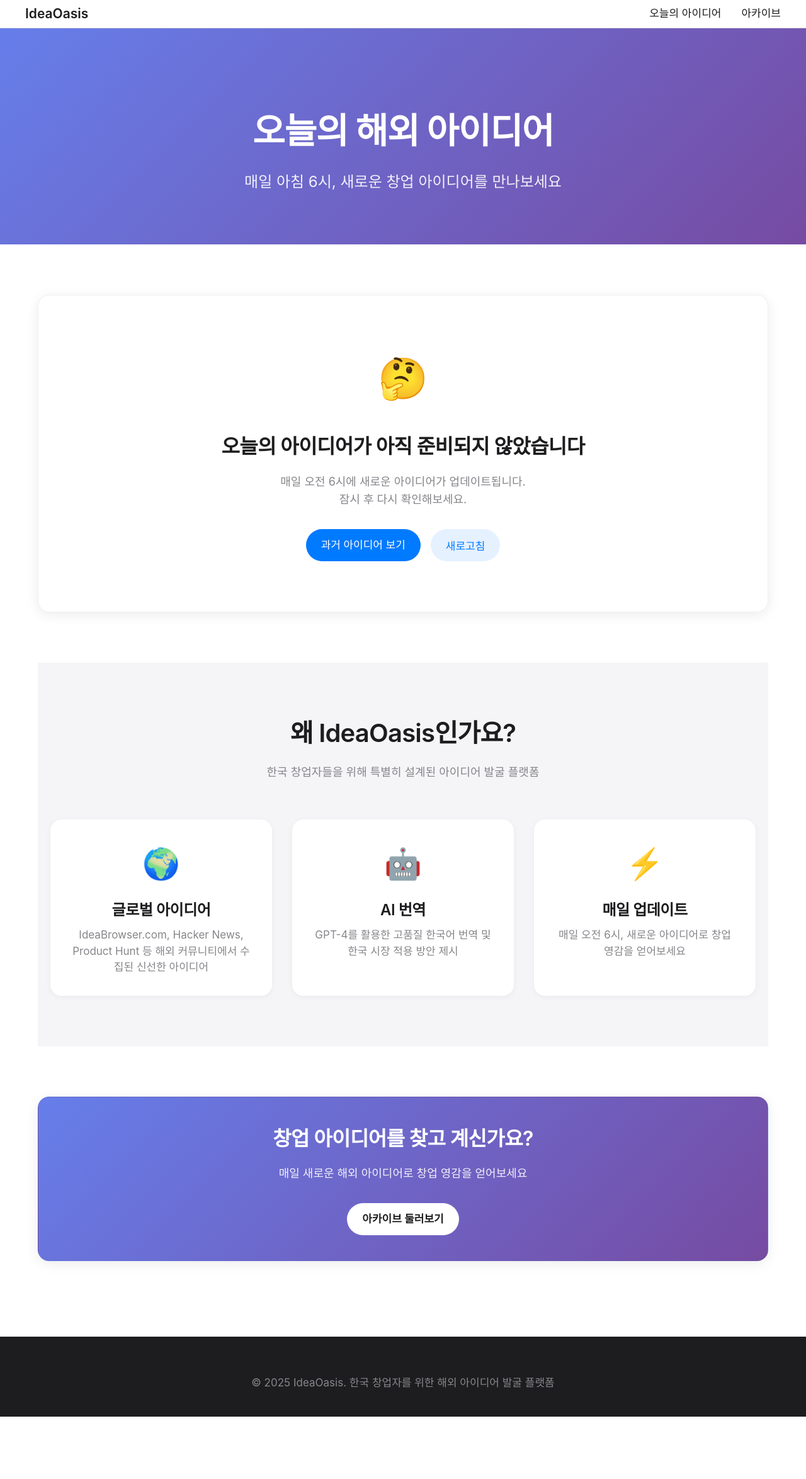
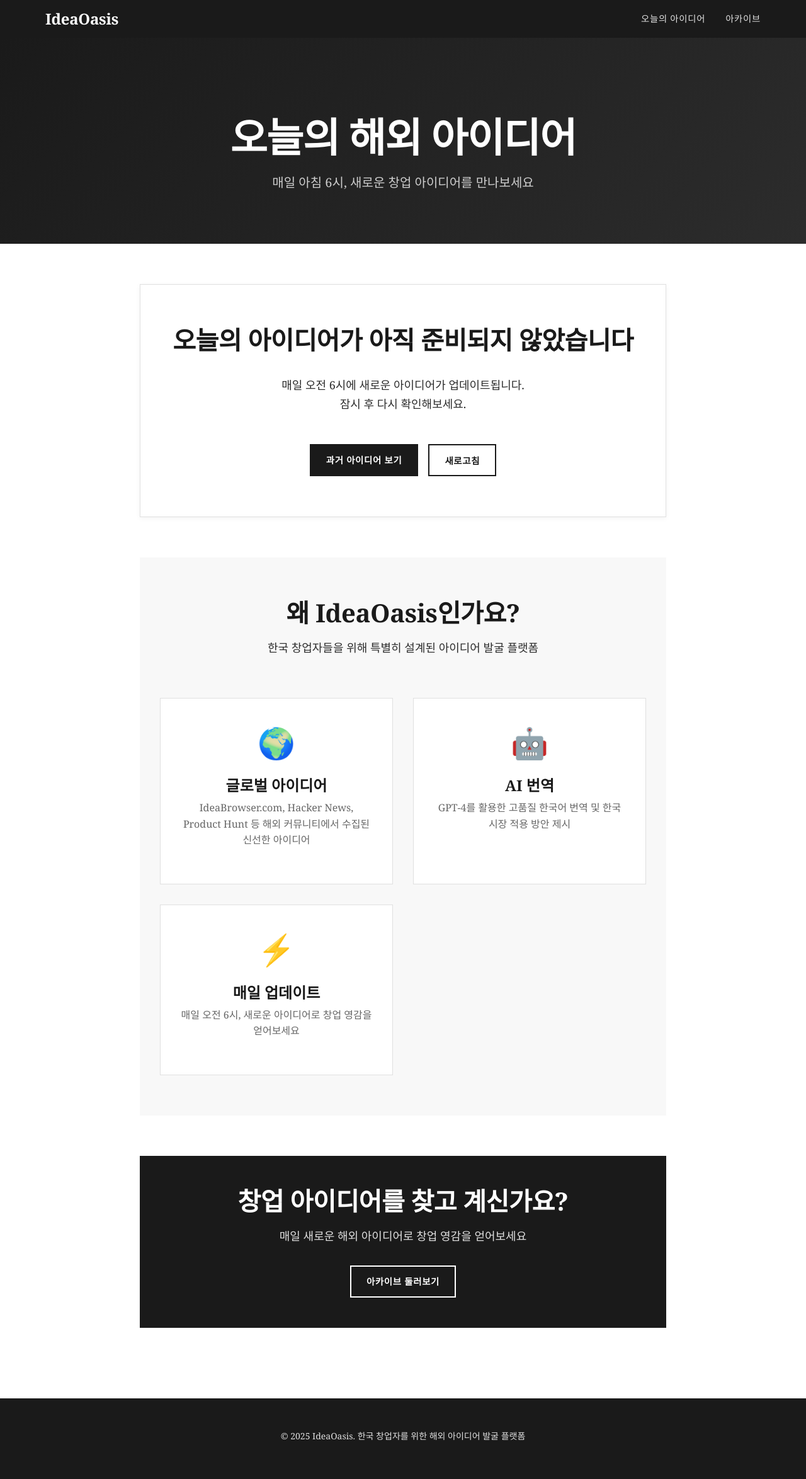
Before and after one commit to Barac9492/ideaoasis-1, a FastAPI app: page / in a window 1280 px wide. Shown: the whole page at 63% size. Before the commit the page ends 2249 px from the top, so only its background shows below. Run offline with FastAPI, Linux system fonts and the light colour scheme.

Commit message:
🎨 Complete redesign with Harvard Business Review style
- Implemented professional business magazine design
- Updated typography to Georgia serif fonts
- Added sophisticated color scheme with dark navigation
- Redesigned cards with clean borders and proper spacing
- Updated button styles with uppercase text and borders
- Improved meta information display with tags
- Enhanced content hierarchy and readability
- Added professional call-to-action sections
- Implemented HBR-style layout and spacing
- Updated vote buttons with refined styling

```diff
--- a/app/templates/base.html
+++ b/app/templates/base.html
@@ -5,7 +5,7 @@
     <meta name="viewport" content="width=device-width, initial-scale=1.0">
     <title>{% block title %}IdeaOasis{% endblock %}</title>
 
-    <!-- Apple-style CSS -->
+    <!-- HBR-style CSS -->
     <style>
         * {
             margin: 0;
@@ -14,26 +14,44 @@
         }
 
         body {
-            font-family: -apple-system, BlinkMacSystemFont, 'Segoe UI', Roboto, Oxygen, Ubuntu, Cantarell, sans-serif;
+            font-family: 'Georgia', 'Times New Roman', serif;
             line-height: 1.6;
-            color: #1d1d1f;
+            color: #2c2c2c;
             background: #ffffff;
             -webkit-font-smoothing: antialiased;
             -moz-osx-font-smoothing: grayscale;
         }
 
+        /* Typography */
+        h1, h2, h3, h4, h5, h6 {
+            font-family: 'Georgia', 'Times New Roman', serif;
+            font-weight: 700;
+            line-height: 1.2;
+            color: #1a1a1a;
+        }
+
+        h1 { font-size: 3.5rem; letter-spacing: -0.02em; }
+        h2 { font-size: 2.5rem; letter-spacing: -0.01em; }
+        h3 { font-size: 2rem; }
+        h4 { font-size: 1.5rem; }
+
+        p {
+            font-size: 1.125rem;
+            line-height: 1.7;
+            color: #2c2c2c;
+            margin-bottom: 1.5rem;
+        }
+
         /* Navigation */
         .nav {
-            background: rgba(255, 255, 255, 0.8);
-            backdrop-filter: blur(20px);
-            -webkit-backdrop-filter: blur(20px);
-            border-bottom: 1px solid rgba(0, 0, 0, 0.1);
+            background: #1a1a1a;
+            color: white;
+            padding: 0;
             position: fixed;
             top: 0;
             left: 0;
             right: 0;
             z-index: 1000;
-            padding: 0 20px;
         }
 
         .nav-container {
@@ -42,79 +60,91 @@
             display: flex;
             justify-content: space-between;
             align-items: center;
-            height: 44px;
+            height: 60px;
+            padding: 0 2rem;
         }
 
         .nav-logo {
-            font-size: 21px;
-            font-weight: 600;
-            color: #1d1d1f;
+            font-family: 'Georgia', 'Times New Roman', serif;
+            font-size: 1.5rem;
+            font-weight: 700;
+            color: white;
             text-decoration: none;
+            letter-spacing: -0.01em;
         }
 
         .nav-menu {
             display: flex;
             list-style: none;
-            gap: 32px;
+            gap: 2rem;
         }
 
         .nav-menu a {
-            color: #1d1d1f;
+            color: #e0e0e0;
             text-decoration: none;
-            font-size: 17px;
-            font-weight: 400;
+            font-size: 0.9rem;
+            font-weight: 500;
+            text-transform: uppercase;
+            letter-spacing: 0.05em;
             transition: color 0.3s ease;
         }
 
         .nav-menu a:hover {
-            color: #007aff;
+            color: white;
         }
 
         /* Hero Section */
         .hero {
-            background: linear-gradient(135deg, #667eea 0%, #764ba2 100%);
+            background: linear-gradient(135deg, #1a1a1a 0%, #2c2c2c 100%);
             color: white;
             text-align: center;
-            padding: 120px 20px 80px;
-            margin-top: 44px;
+            padding: 120px 2rem 80px;
+            margin-top: 60px;
         }
 
         .hero h1 {
-            font-size: 56px;
+            font-size: 4rem;
             font-weight: 700;
-            margin-bottom: 16px;
+            margin-bottom: 1rem;
             letter-spacing: -0.02em;
+            color: white;
         }
 
         .hero p {
-            font-size: 24px;
+            font-size: 1.25rem;
             font-weight: 400;
             opacity: 0.9;
             max-width: 600px;
             margin: 0 auto;
+            color: #e0e0e0;
         }
 
         /* Main Content */
         .main-content {
-            max-width: 1200px;
+            max-width: 900px;
             margin: 0 auto;
-            padding: 80px 20px;
+            padding: 4rem 2rem;
         }
 
         /* Cards */
         .card {
             background: #ffffff;
-            border-radius: 18px;
-            box-shadow: 0 4px 20px rgba(0, 0, 0, 0.08);
-            padding: 40px;
-            margin-bottom: 40px;
-            border: 1px solid rgba(0, 0, 0, 0.06);
-            transition: all 0.3s ease;
+            border: 1px solid #e0e0e0;
+            padding: 3rem;
+            margin-bottom: 3rem;
+            box-shadow: 0 2px 8px rgba(0, 0, 0, 0.05);
         }
 
-        .card:hover {
-            transform: translateY(-2px);
-            box-shadow: 0 8px 30px rgba(0, 0, 0, 0.12);
+        .card h2 {
+            font-size: 2.5rem;
+            margin-bottom: 1rem;
+            color: #1a1a1a;
+        }
+
+        .card h3 {
+            font-size: 1.75rem;
+            margin-bottom: 0.75rem;
+            color: #1a1a1a;
         }
 
         /* Buttons */
@@ -122,79 +152,125 @@
             display: inline-flex;
             align-items: center;
             justify-content: center;
-            padding: 12px 24px;
-            border-radius: 980px;
-            font-size: 17px;
-            font-weight: 500;
+            padding: 0.75rem 1.5rem;
+            border: 2px solid #1a1a1a;
+            background: transparent;
+            color: #1a1a1a;
+            font-family: 'Georgia', 'Times New Roman', serif;
+            font-size: 0.9rem;
+            font-weight: 600;
             text-decoration: none;
+            text-transform: uppercase;
+            letter-spacing: 0.05em;
             transition: all 0.3s ease;
-            border: none;
             cursor: pointer;
-            gap: 8px;
+        }
+
+        .btn:hover {
+            background: #1a1a1a;
+            color: white;
         }
 
         .btn-primary {
-            background: #007aff;
+            background: #1a1a1a;
             color: white;
         }
 
         .btn-primary:hover {
-            background: #0056cc;
-            transform: scale(1.02);
+            background: #2c2c2c;
         }
 
-        .btn-secondary {
-            background: rgba(0, 122, 255, 0.1);
-            color: #007aff;
+        /* Vote buttons */
+        .vote-buttons {
+            display: flex;
+            gap: 1rem;
+            margin-top: 2rem;
         }
 
-        .btn-secondary:hover {
-            background: rgba(0, 122, 255, 0.2);
+        .vote-btn {
+            display: flex;
+            align-items: center;
+            gap: 0.5rem;
+            padding: 0.5rem 1rem;
+            border: 1px solid #e0e0e0;
+            background: white;
+            color: #2c2c2c;
+            font-family: 'Georgia', 'Times New Roman', serif;
+            font-size: 0.9rem;
+            font-weight: 600;
+            cursor: pointer;
+            transition: all 0.2s ease;
         }
 
-        .btn-success {
-            background: #34c759;
-            color: white;
+        .vote-btn:hover {
+            border-color: #1a1a1a;
+            background: #f8f8f8;
         }
 
-        .btn-success:hover {
-            background: #28a745;
+        .vote-btn.up:hover {
+            border-color: #28a745;
+            color: #28a745;
         }
 
-        .btn-danger {
-            background: #ff3b30;
-            color: white;
+        .vote-btn.down:hover {
+            border-color: #dc3545;
+            color: #dc3545;
         }
 
-        .btn-danger:hover {
-            background: #dc3545;
+        /* Idea content styling */
+        .idea-content {
+            font-size: 1.125rem;
+            line-height: 1.7;
+            color: #2c2c2c;
         }
 
-        /* Typography */
-        h1, h2, h3, h4, h5, h6 {
-            font-weight: 600;
-            letter-spacing: -0.02em;
+        .idea-content h3 {
+            font-size: 1.5rem;
+            margin: 2rem 0 1rem;
+            color: #1a1a1a;
+            font-weight: 700;
         }
 
-        h1 { font-size: 48px; }
-        h2 { font-size: 40px; }
-        h3 { font-size: 32px; }
-        h4 { font-size: 24px; }
-
-        /* Grid */
-        .grid {
-            display: grid;
-            gap: 32px;
+        .idea-content ul {
+            margin: 1.5rem 0;
+            padding-left: 2rem;
         }
 
-        .grid-2 { grid-template-columns: repeat(auto-fit, minmax(300px, 1fr)); }
-        .grid-3 { grid-template-columns: repeat(auto-fit, minmax(250px, 1fr)); }
+        .idea-content li {
+            margin: 0.75rem 0;
+            line-height: 1.6;
+        }
+
+        /* Meta information */
+        .meta {
+            font-size: 0.875rem;
+            color: #666;
+            margin-bottom: 2rem;
+            padding-bottom: 1rem;
+            border-bottom: 1px solid #e0e0e0;
+        }
+
+        .tags {
+            display: flex;
+            gap: 0.5rem;
+            margin-top: 1rem;
+        }
+
+        .tag {
+            padding: 0.25rem 0.75rem;
+            background: #f8f8f8;
+            color: #666;
+            font-size: 0.75rem;
+            font-weight: 600;
+            text-transform: uppercase;
+            letter-spacing: 0.05em;
+        }
 
         /* Features */
         .features {
-            background: #f5f5f7;
-            padding: 80px 20px;
-            margin: 80px 0;
+            background: #f8f8f8;
+            padding: 4rem 2rem;
+            margin: 4rem 0;
         }
 
         .features-container {
@@ -204,35 +280,34 @@
 
         .feature-card {
             background: white;
-            border-radius: 18px;
-            padding: 32px;
+            border: 1px solid #e0e0e0;
+            padding: 2rem;
             text-align: center;
-            box-shadow: 0 2px 10px rgba(0, 0, 0, 0.05);
         }
 
         .feature-icon {
-            font-size: 48px;
-            margin-bottom: 16px;
+            font-size: 3rem;
+            margin-bottom: 1rem;
         }
 
         .feature-title {
-            font-size: 24px;
-            font-weight: 600;
-            margin-bottom: 8px;
-            color: #1d1d1f;
+            font-size: 1.5rem;
+            font-weight: 700;
+            margin-bottom: 0.5rem;
+            color: #1a1a1a;
         }
 
         .feature-description {
-            color: #86868b;
-            font-size: 17px;
-            line-height: 1.5;
+            color: #666;
+            font-size: 1rem;
+            line-height: 1.6;
         }
 
         /* Footer */
         .footer {
-            background: #1d1d1f;
+            background: #1a1a1a;
             color: white;
-            padding: 60px 20px 40px;
+            padding: 3rem 2rem 2rem;
             text-align: center;
         }
 
@@ -242,17 +317,27 @@
         }
 
         .footer p {
-            color: #86868b;
-            font-size: 17px;
+            color: #e0e0e0;
+            font-size: 0.875rem;
         }
+
+        /* Grid */
+        .grid {
+            display: grid;
+            gap: 2rem;
+        }
+
+        .grid-2 { grid-template-columns: repeat(auto-fit, minmax(400px, 1fr)); }
+        .grid-3 { grid-template-columns: repeat(auto-fit, minmax(300px, 1fr)); }
 
         /* Responsive */
         @media (max-width: 768px) {
-            .hero h1 { font-size: 40px; }
-            .hero p { font-size: 20px; }
+            .hero h1 { font-size: 2.5rem; }
+            .hero p { font-size: 1.125rem; }
             .nav-menu { display: none; }
-            .card { padding: 24px; }
-            .main-content { padding: 40px 20px; }
+            .card { padding: 2rem; }
+            .main-content { padding: 2rem 1rem; }
+            .nav-container { padding: 0 1rem; }
         }
 
         /* Animations */
@@ -271,75 +356,46 @@
             animation: fadeInUp 0.6s ease-out;
         }
 
-        /* Vote buttons */
-        .vote-buttons {
-            display: flex;
-            gap: 12px;
-            margin-top: 24px;
-        }
-
-        .vote-btn {
-            display: flex;
-            align-items: center;
-            gap: 8px;
-            padding: 8px 16px;
-            border-radius: 20px;
-            font-size: 15px;
-            font-weight: 500;
-            border: 1px solid rgba(0, 0, 0, 0.1);
-            background: white;
-            cursor: pointer;
-            transition: all 0.2s ease;
-        }
-
-        .vote-btn:hover {
-            transform: scale(1.05);
-        }
-
-        .vote-btn.up:hover {
-            background: #34c759;
-            color: white;
-            border-color: #34c759;
-        }
-
-        .vote-btn.down:hover {
-            background: #ff3b30;
-            color: white;
-            border-color: #ff3b30;
-        }
-
-        /* Idea content styling */
-        .idea-content {
-            font-size: 18px;
-            line-height: 1.7;
-            color: #1d1d1f;
-        }
-
-        .idea-content h3 {
-            font-size: 24px;
-            margin: 24px 0 12px;
-            color: #1d1d1f;
-        }
-
-        .idea-content ul {
-            margin: 16px 0;
-            padding-left: 24px;
-        }
-
-        .idea-content li {
-            margin: 8px 0;
-        }
-
         /* Demo badge */
         .demo-badge {
             display: inline-block;
-            background: #007aff;
+            background: #1a1a1a;
             color: white;
-            padding: 4px 12px;
-            border-radius: 12px;
-            font-size: 12px;
-            font-weight: 500;
-            margin-bottom: 16px;
+            padding: 0.25rem 0.75rem;
+            font-size: 0.75rem;
+            font-weight: 600;
+            text-transform: uppercase;
+            letter-spacing: 0.05em;
+            margin-bottom: 1rem;
+        }
+
+        /* Call to action */
+        .cta {
+            background: #1a1a1a;
+            color: white;
+            padding: 3rem;
+            text-align: center;
+            margin: 3rem 0;
+        }
+
+        .cta h2 {
+            color: white;
+            margin-bottom: 1rem;
+        }
+
+        .cta p {
+            color: #e0e0e0;
+            margin-bottom: 2rem;
+        }
+
+        .cta .btn {
+            border-color: white;
+            color: white;
+        }
+
+        .cta .btn:hover {
+            background: white;
+            color: #1a1a1a;
         }
     </style>
 </head>
@@ -402,7 +458,7 @@
                     // Visual feedback
                     const button = event.target.closest('.vote-btn');
                     if (button) {
-                        button.style.transform = 'scale(1.1)';
+                        button.style.transform = 'scale(1.05)';
                         setTimeout(() => {
                             button.style.transform = 'scale(1)';
                         }, 200);
--- a/app/templates/index.html
+++ b/app/templates/index.html
@@ -18,27 +18,24 @@
                 <div class="demo-badge">DEMO MODE</div>
             {% endif %}
 
-            <!-- Idea Header -->
-            <div style="margin-bottom: 32px;">
-                <div style="display: flex; justify-content: space-between; align-items: flex-start; margin-bottom: 16px;">
+            <!-- Meta Information -->
+            <div class="meta">
+                <div style="display: flex; justify-content: space-between; align-items: center;">
                     <div>
-                        <h2 style="font-size: 32px; margin-bottom: 8px; color: #1d1d1f;">{{ idea.idea_title }}</h2>
-                        <p style="color: #86868b; font-size: 17px;">
-                            {{ idea.published_at.strftime('%Y년 %m월 %d일') }}에 발굴됨
-                        </p>
+                        <p style="margin-bottom: 0.5rem;">{{ idea.published_at.strftime('%Y년 %m월 %d일') }}에 발굴됨</p>
+                        <p style="margin-bottom: 0;">출처: {{ idea.source_type.upper() }}</p>
                     </div>
-                    <div style="display: flex; gap: 8px;">
-                        <span style="padding: 6px 12px; background: #007aff; color: white; border-radius: 12px; font-size: 12px; font-weight: 500;">
-                            {{ idea.source_type.upper() }}
-                        </span>
+                    <div class="tags">
+                        <span class="tag">{{ idea.source_type.upper() }}</span>
                         {% if idea.category %}
-                        <span style="padding: 6px 12px; background: #34c759; color: white; border-radius: 12px; font-size: 12px; font-weight: 500;">
-                            {{ idea.category.upper() }}
-                        </span>
+                        <span class="tag">{{ idea.category.upper() }}</span>
                         {% endif %}
                     </div>
                 </div>
             </div>
+
+            <!-- Idea Title -->
+            <h2>{{ idea.idea_title }}</h2>
 
             <!-- Idea Content -->
             <div class="idea-content">
@@ -46,7 +43,7 @@
             </div>
 
             <!-- Action Buttons -->
-            <div style="display: flex; justify-content: space-between; align-items: center; margin-top: 40px;">
+            <div style="display: flex; justify-content: space-between; align-items: center; margin-top: 3rem; padding-top: 2rem; border-top: 1px solid #e0e0e0;">
                 <div class="vote-buttons">
                     <button
                         onclick="vote({{ idea.id }}, 'up')"
@@ -81,43 +78,29 @@
         </div>
 
         <!-- Info Box -->
-        <div class="card" style="background: #f5f5f7; border: 1px solid rgba(0, 0, 0, 0.1);">
-            <div style="display: flex; align-items: flex-start; gap: 16px;">
-                <div style="flex-shrink: 0;">
-                    <svg width="24" height="24" viewBox="0 0 24 24" fill="none" stroke="#007aff" stroke-width="2">
-                        <circle cx="12" cy="12" r="10"></circle>
-                        <path d="M9.09 9a3 3 0 0 1 5.83 1c0 2-3 3-3 3"></path>
-                        <line x1="12" y1="17" x2="12.01" y2="17"></line>
-                    </svg>
-                </div>
-                <div>
-                    <h3 style="font-size: 20px; margin-bottom: 8px; color: #1d1d1f;">이 아이디어에 대해</h3>
-                    <p style="color: #86868b; font-size: 17px; line-height: 1.5;">
-                        이 아이디어는 ideabrowser.com의 프레임워크를 참고하여 해외 커뮤니티에서 수집되어 AI를 통해 한국어로 번역 및 요약되었습니다.
-                        한국 시장에서의 적용 가능성을 고려하여 선별되었으며, 창업자들이 참고할 수 있도록 구성되었습니다.
-                    </p>
-                </div>
-            </div>
+        <div class="card" style="background: #f8f8f8; border: 1px solid #e0e0e0;">
+            <h3>이 아이디어에 대해</h3>
+            <p style="margin-bottom: 0;">
+                이 아이디어는 ideabrowser.com의 프레임워크를 참고하여 해외 커뮤니티에서 수집되어 AI를 통해 한국어로 번역 및 요약되었습니다.
+                한국 시장에서의 적용 가능성을 고려하여 선별되었으며, 창업자들이 참고할 수 있도록 구성되었습니다.
+            </p>
         </div>
 
     {% else %}
         <!-- No Idea Available -->
-        <div class="card" style="text-align: center; padding: 80px 40px;">
-            <div style="margin-bottom: 32px;">
-                <span style="font-size: 64px;">🤔</span>
-            </div>
-            <h2 style="font-size: 32px; margin-bottom: 16px; color: #1d1d1f;">오늘의 아이디어가 아직 준비되지 않았습니다</h2>
-            <p style="color: #86868b; font-size: 18px; margin-bottom: 32px; line-height: 1.6;">
+        <div class="card" style="text-align: center; padding: 4rem 2rem;">
+            <h2 style="margin-bottom: 2rem;">오늘의 아이디어가 아직 준비되지 않았습니다</h2>
+            <p style="margin-bottom: 3rem;">
                 매일 오전 6시에 새로운 아이디어가 업데이트됩니다.<br>
                 잠시 후 다시 확인해보세요.
             </p>
-            <div style="display: flex; justify-content: center; gap: 16px;">
+            <div style="display: flex; justify-content: center; gap: 1rem;">
                 <a href="/archive" class="btn btn-primary">
                     과거 아이디어 보기
                 </a>
                 <button
                     onclick="location.reload()"
-                    class="btn btn-secondary"
+                    class="btn"
                 >
                     새로고침
                 </button>
@@ -128,9 +111,9 @@
     <!-- Features Section -->
     <section class="features">
         <div class="features-container">
-            <div style="text-align: center; margin-bottom: 60px;">
-                <h2 style="font-size: 40px; margin-bottom: 16px; color: #1d1d1f;">왜 IdeaOasis인가요?</h2>
-                <p style="color: #86868b; font-size: 18px; max-width: 600px; margin: 0 auto;">
+            <div style="text-align: center; margin-bottom: 4rem;">
+                <h2 style="margin-bottom: 1rem;">왜 IdeaOasis인가요?</h2>
+                <p style="max-width: 600px; margin: 0 auto;">
                     한국 창업자들을 위해 특별히 설계된 아이디어 발굴 플랫폼
                 </p>
             </div>
@@ -164,12 +147,12 @@
     </section>
 
     <!-- Call to Action -->
-    <div class="card" style="text-align: center; background: linear-gradient(135deg, #667eea 0%, #764ba2 100%); color: white;">
-        <h2 style="font-size: 32px; margin-bottom: 16px;">창업 아이디어를 찾고 계신가요?</h2>
-        <p style="font-size: 18px; margin-bottom: 32px; opacity: 0.9;">
+    <div class="cta">
+        <h2>창업 아이디어를 찾고 계신가요?</h2>
+        <p>
             매일 새로운 해외 아이디어로 창업 영감을 얻어보세요
         </p>
-        <a href="/archive" class="btn" style="background: white; color: #1d1d1f; font-weight: 600;">
+        <a href="/archive" class="btn">
             아카이브 둘러보기
         </a>
     </div>
```
Also changed, not shown: app/templates/archive.html (+36 -40 lines).
